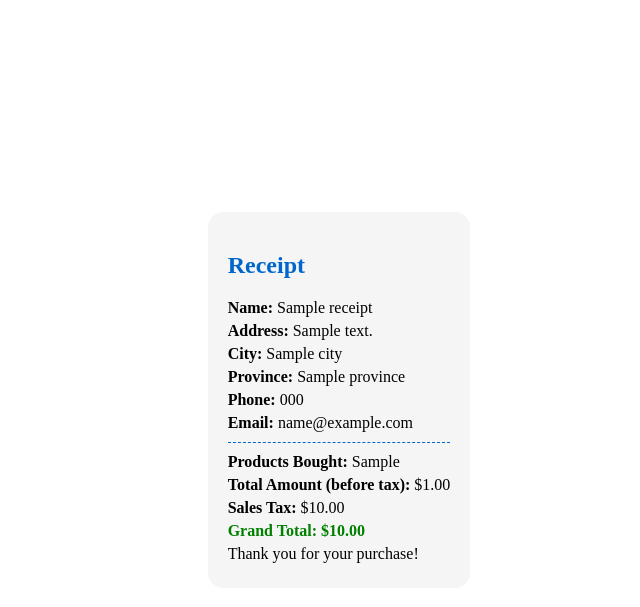
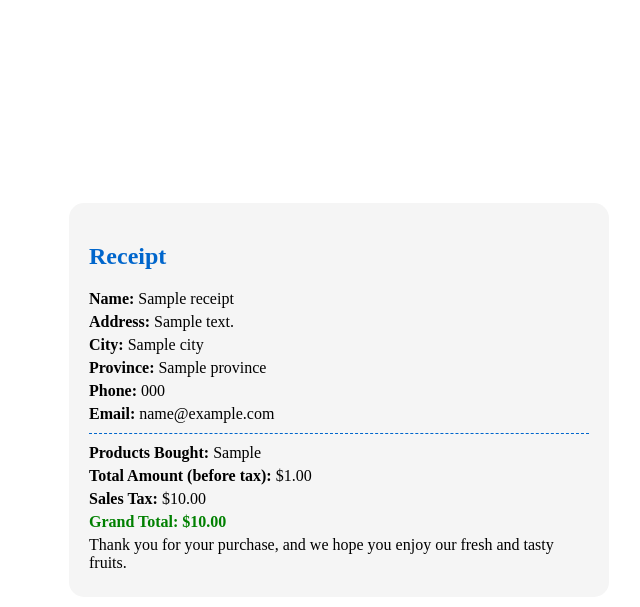
Before and after one commit to BASILKB/Assignment-3_basil, a Node server app: template views/receipt.ejs in a window 1280 px wide. Shown: the top 607 px of the page, without its empty margins (301-941 px from the left). Run offline with Node 20, Linux system fonts and the light colour scheme; the template is opened without the code that fills it: most values are stand-ins (such as "Sample title", 1, 10 or a date in 2020).

Commit message:
Added a new sentence to the receipt thanking the customer for their purchase.

```diff
--- a/views/receipt.ejs
+++ b/views/receipt.ejs
@@ -28,7 +28,7 @@
         <p class="total"><strong>Grand Total:</strong> $<%= receiptData.grandTotal.toFixed(2) %></p>
       </div>
 
-      <p>Thank you for your purchase!</p>
+      <p>Thank you for your purchase, and we hope you enjoy our fresh and tasty fruits.</p>
     </div>
   </div>
 </body>
```
